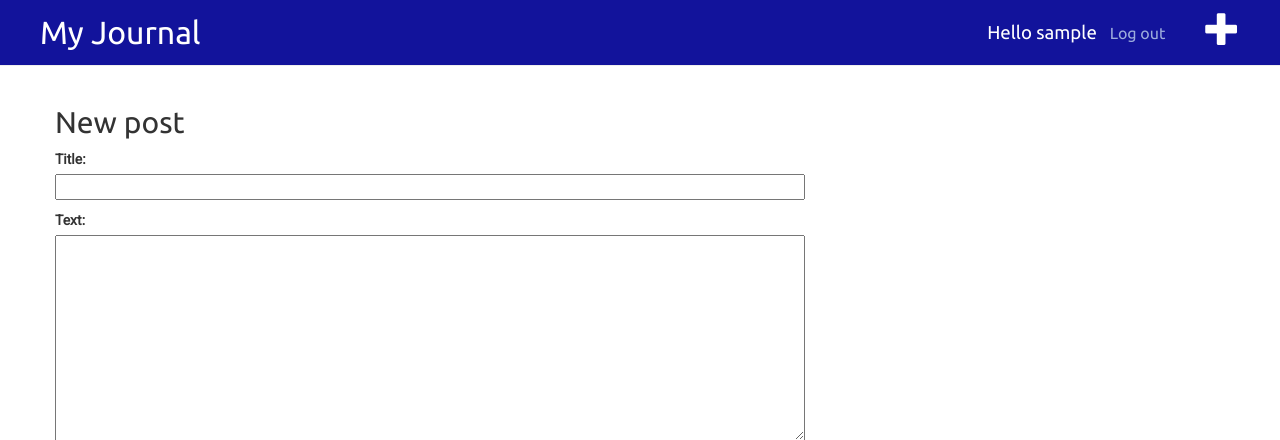
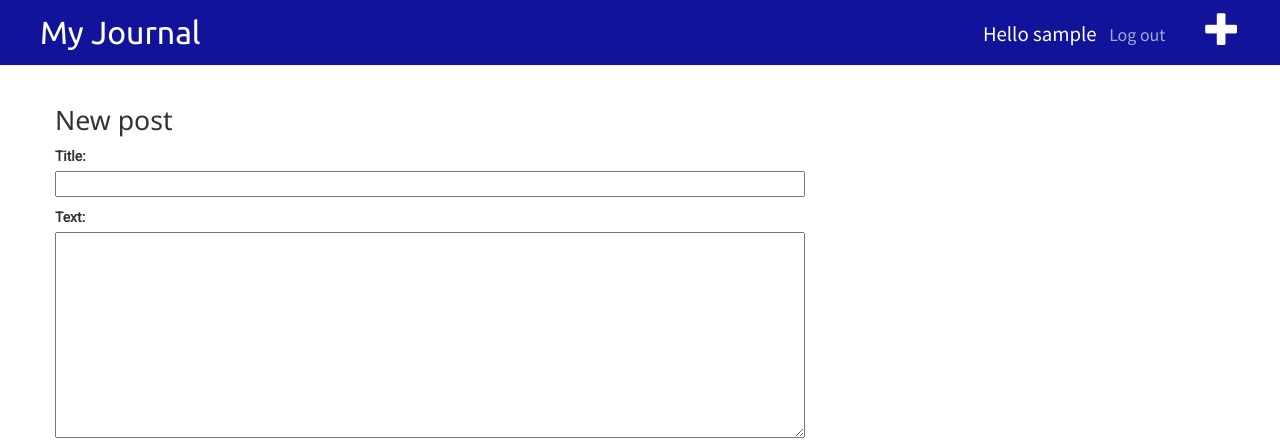
Before and after one commit to whtai/Mind-Reading-Journal, a Django app: page /post/new/ in a window 1280 px wide. Shown: the top 440 px of the page. Run offline with Django 3.2, Linux system fonts and the light colour scheme; the visitor is signed in with stand-in values (Sample User, id 1); some libraries are stand-ins or nearby versions.

Commit message:
Change fonts and minor layout

```diff
--- a/journal/static/journal/style.css
+++ b/journal/static/journal/style.css
@@ -10,6 +10,7 @@
 .page-header h1, .page-header h1 a, .page-header h1 a:visited, .page-header h1 a:active {
     color: #ffffff;
     font-size: 24pt;
+    font-family: 'Ubuntu';
     text-decoration: none;
 }
 
@@ -18,7 +19,11 @@
 }
 
 h1, h2, h3, h4 {
-    font-family: 'Ubuntu';
+    font-family: 'Noto Sans';
+}
+
+h2 {
+    font-size: 20pt;
 }
 
 .date {
@@ -35,7 +40,7 @@ h1, h2, h3, h4 {
 
 .top-menu, .top-menu:hover, .top-menu:visited {
     color: #ffffff;
-    font-family: 'Ubuntu';
+    font-family: 'Noto Sans KR';
     float: right;
     font-size: 14pt;
     margin-right: 20px;
@@ -71,7 +76,7 @@ p {
 
 .logout, .logout:visited, .logout:hover{
     color: #cce2f3be;
-    font-family: 'Ubuntu';
+    font-family: 'Noto Sans KR';
     font-size: 12pt;
     text-decoration: none;
 }
--- a/journal/templates/journal/base.html
+++ b/journal/templates/journal/base.html
@@ -7,6 +7,8 @@
         <link rel="stylesheet" href="//maxcdn.bootstrapcdn.com/bootstrap/3.2.0/css/bootstrap-theme.min.css">
         <link href="//fonts.googleapis.com/css?family=Ubuntu&subset=latin,latin-ext" rel="stylesheet" type="text/css">
         <link href="//fonts.googleapis.com/css?family=Roboto&subset=latin,latin-ext" rel="stylesheet" type="text/css">
+        <link href="//fonts.googleapis.com/css?family=Noto+Sans+KR&subset=latin,latin-ext" rel="stylesheet" type="text/css">
+        <link href="//fonts.googleapis.com/css?family=Noto+Sans&subset=latin,latin-ext" rel="stylesheet" type="text/css">
         <link rel="stylesheet" href="{% static 'journal/style.css' %}">
     </head>
     <body>
--- a/journal/templates/journal/post_detail.html
+++ b/journal/templates/journal/post_detail.html
@@ -11,8 +11,9 @@
         {% if user.is_authenticated %}
             <a class="btn btn-default" href="{% url 'journal:post_edit' pk=post.pk %}"><span class="glyphicon glyphicon-pencil"></span></a>
             <a class="btn btn-default" href="{% url 'journal:post_remove' pk=post.pk %}"><span class="glyphicon glyphicon-remove"></span></a>
+            <br>
         {% endif %}
-        <br><br>
+        <br>
         <p>{{ post.text|linebreaksbr }}</p>
     </div>
 {% endblock %}
--- a/journal/views.py
+++ b/journal/views.py
@@ -6,7 +6,7 @@ from .models import Post
 from .forms import PostForm
 
 def post_list(request):
-    posts = Post.objects.filter(published_date__lte=timezone.now()).order_by('published_date')
+    posts = Post.objects.filter(published_date__lte=timezone.now()).order_by('-published_date')
     return render(request, 'journal/post_list.html', {'posts': posts})
 
 def post_detail(request, pk):
```
